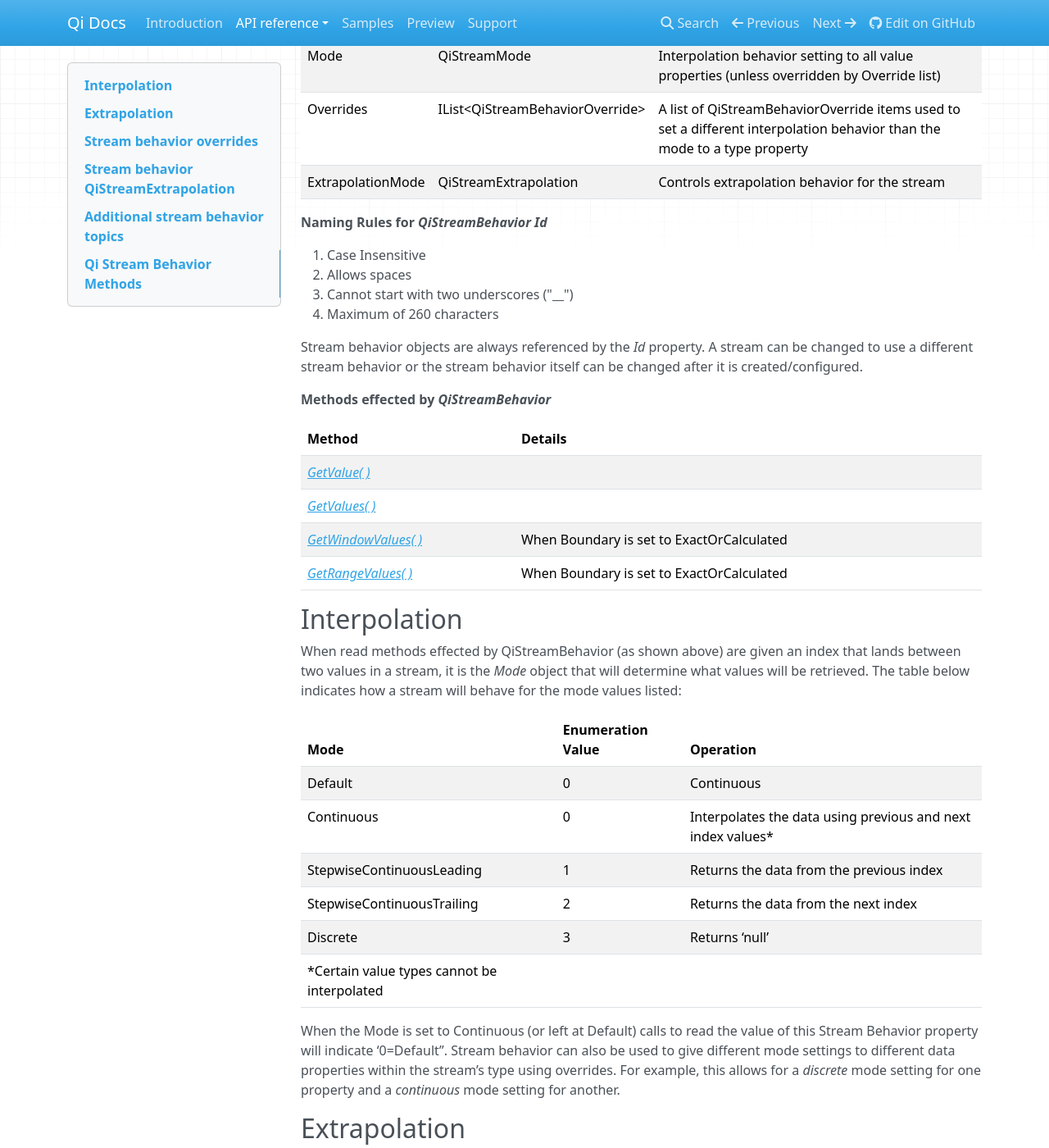
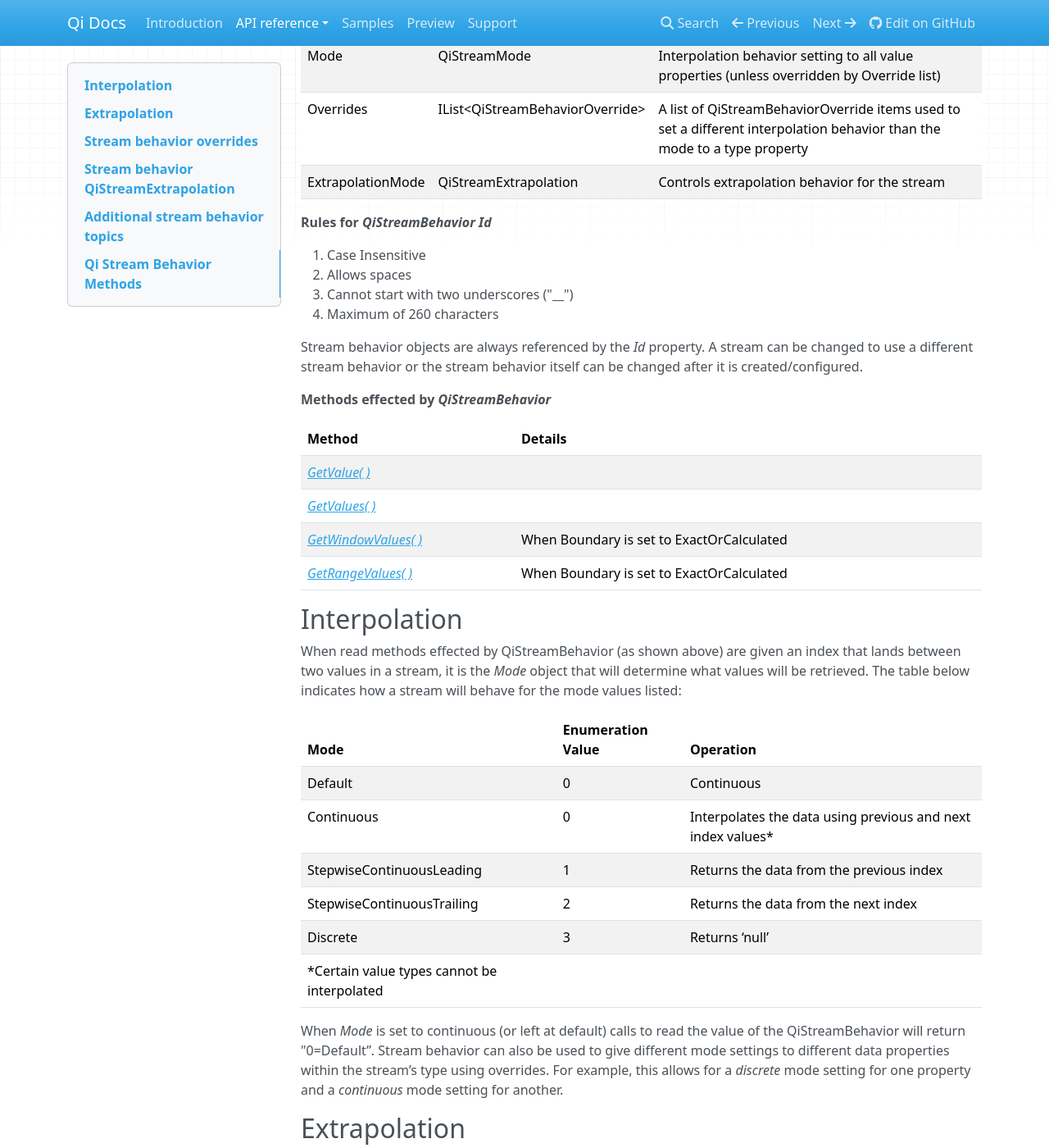
Before and after one commit to ssuryanarayanan/Qi-Docs, an MkDocs documentation site: the page built from docs/QiStreamBehaviors.md, in a window 1280 px wide and 1400 px high, scrolled down 351 px. Shown: the whole window at 82% size. Built offline with MkDocs 1.6.1, drawn with Linux system fonts in a browser that asks for light colours; nearby versions of some CDN libraries; old or Windows-style settings are respelled for this version of MkDocs.

Commit message:
Update QiStreamBehaviors.md

```diff
--- a/docs/QiStreamBehaviors.md
+++ b/docs/QiStreamBehaviors.md
@@ -10,7 +10,7 @@ The following table defines QiStreamBehavior objects:
 |Overrides|IList&lt;QiStreamBehaviorOverride&gt;|A list of QiStreamBehaviorOverride items used to set a different interpolation behavior than the mode to a type property|
 |ExtrapolationMode|QiStreamExtrapolation|Controls extrapolation behavior for the stream|
 
-__Naming Rules for *QiStreamBehavior Id*__
+__Rules for *QiStreamBehavior Id*__
 
 1.	Case Insensitive
 2.	Allows spaces
@@ -41,7 +41,7 @@ When read methods effected by QiStreamBehavior (as shown above) are given an ind
 |Discrete|3|Returns ‘null’|
  			*Certain value types cannot be interpolated
 
-When the Mode is set to Continuous (or left at Default) calls to read the value of this Stream Behavior property will indicate ‘0=Default”. Stream behavior can also be used to give different mode settings to different data properties within the stream’s type using overrides. For example, this allows for a *discrete* mode setting for one property and a *continuous* mode setting for another.
+When *Mode* is set to continuous (or left at default) calls to read the value of the QiStreamBehavior will return "0=Default”. Stream behavior can also be used to give different mode settings to different data properties within the stream’s type using overrides. For example, this allows for a *discrete* mode setting for one property and a *continuous* mode setting for another.
 
 ##Extrapolation
 
```
